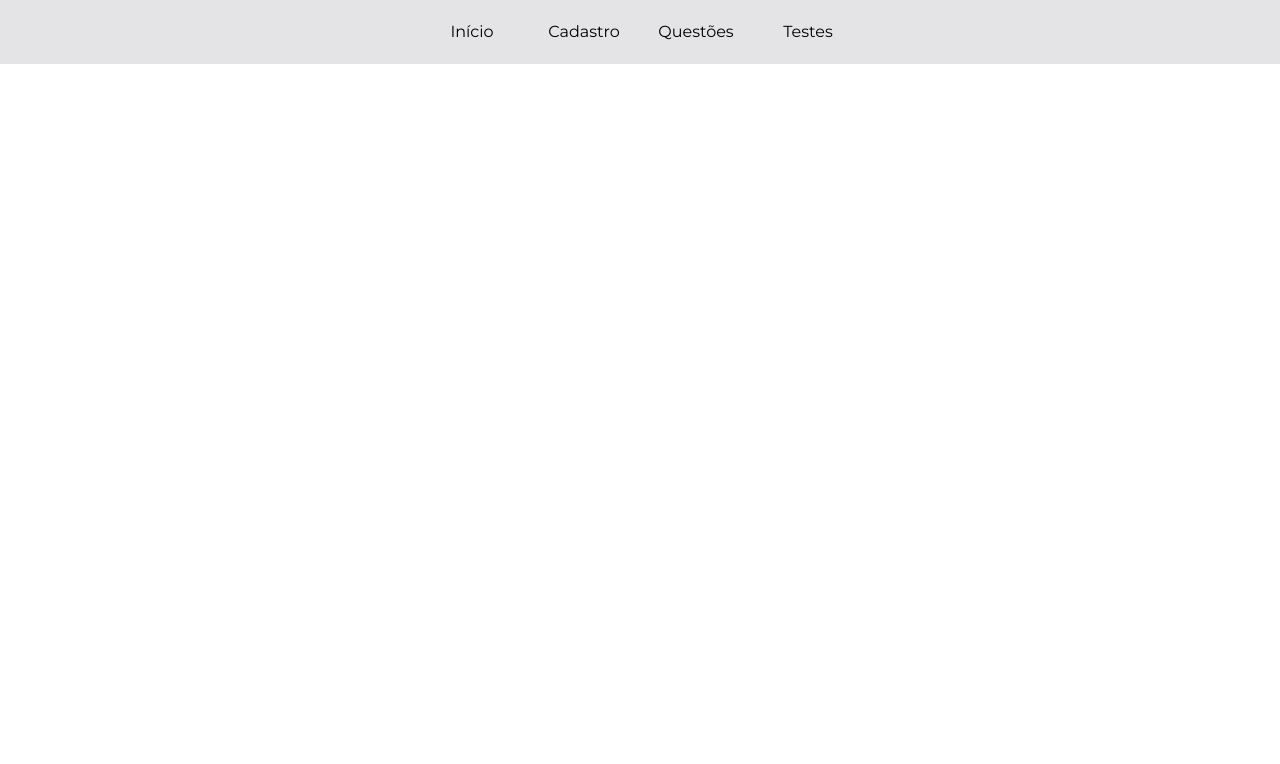
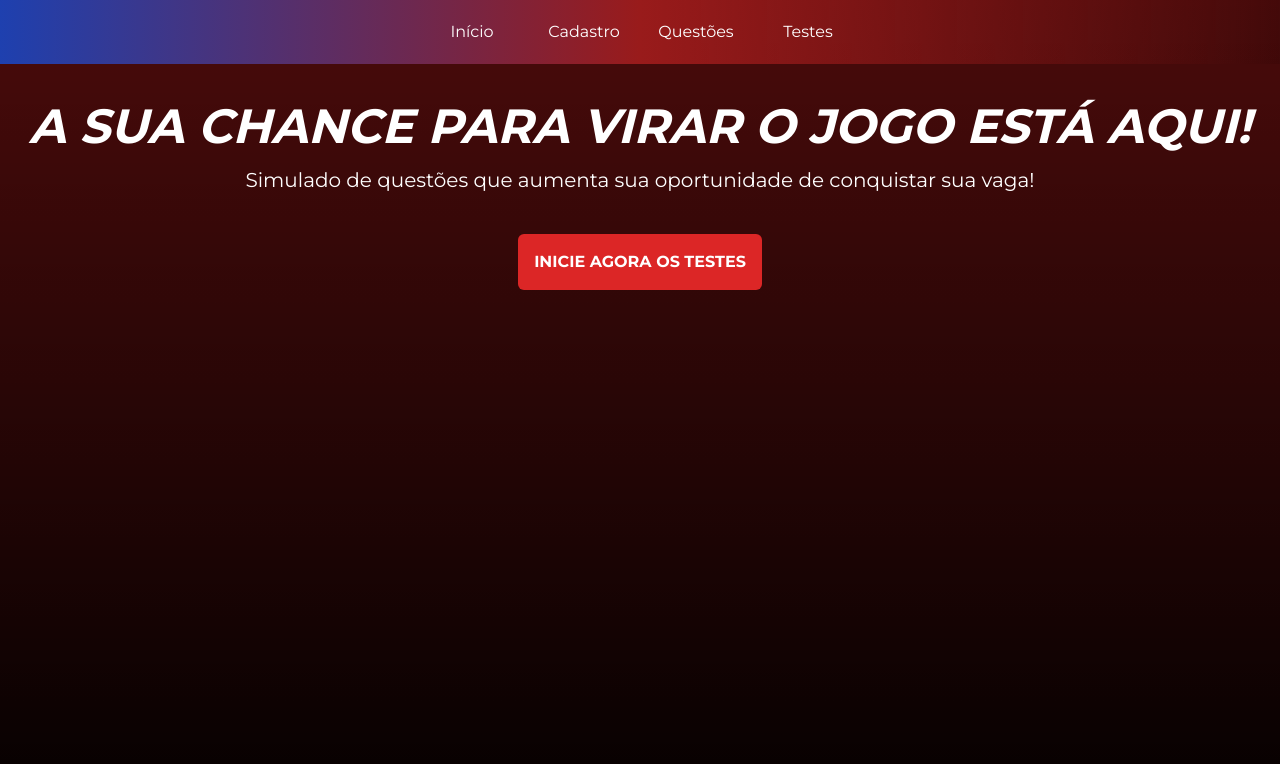
Before and after one commit to oliveirait/qeleva, a Next.js app: page / in a window 1280 px wide. Shown: the top 764 px of the page. Built offline with nearby package versions, Linux system fonts and the light colour scheme.

Commit message:
style: change layout color

```diff
--- a/src/app/cadastro/page.tsx
+++ b/src/app/cadastro/page.tsx
@@ -182,9 +182,9 @@ export default function Cadastro () {
 
   return (
 
-    <div className="flex flex-col items-center justify-center m-4 ">
+    <div className=" flex flex-col items-center justify-center m-4 ">
 
-      <h1 className="font-bold text-2xl my-4">
+      <h1 className="text-white font-bold text-2xl my-4">
         {layoutNames.pages.cadastro.title}
       </h1>
 
@@ -276,10 +276,11 @@ export default function Cadastro () {
 
 
       </form>
+
       <button
         type="submit"
         onClick={addQuestionsV2}
-        className="h-12 w-[350px] bg-green-800 rounded-lg m-8 md:w-[768px] xl:w-[1200px] shadow-md shadow-black"
+        className="h-16 w-[350px] bg-green-700 hover:bg-green-500 duration-200 rounded-lg  md:w-[768px] xl:w-[1200px] shadow-md shadow-black rounded-md p-4"
       >
         <p className="font-bold text-white ">{layoutNames.pages.cadastro.button}</p>
       </button>
--- a/src/app/layout.tsx
+++ b/src/app/layout.tsx
@@ -18,8 +18,8 @@ export default function RootLayout({
   children: React.ReactNode
 }) {
   return (
-    <html lang="pt-br">
-      <body className={montserrat.className}>
+    <html lang="pt-br" className='pt-16 bg-gradient-to-t from-black bg-red-950' >
+      <body className={montserrat.className} >
         <AppProvider>
           <ResultProvider>
             <Header />
--- a/src/app/page.tsx
+++ b/src/app/page.tsx
@@ -1,12 +1,24 @@
+import Link from "next/link";
 
 export default function Home() {
+
   return(
+   <section className="pt-16 flex w-full h-screen bg-gradient-to-t from-black bg-red-950">
 
-  <div >
-    <h1 className="">
+        <div className="w-full h-full items-start justify-center flex flex-col mt-[-300px]">
+          <div className="flex flex-col items-center justify-center w-full h-full gap-4 text-white">
+            <p className="italic text-5xl font-bold">A SUA CHANCE PARA VIRAR O JOGO ESTÁ AQUI!</p>
+            <p className="text-xl">Simulado de questões que aumenta sua oportunidade de conquistar sua vaga!</p>
+            <Link
+              href="/questoes"
+              className="flex hover:bg-red-400 items-center justify-center h-14 max-w-10xl bg-red-600 rounded-md p-4 mt-6 duration-200">
+              <p className="font-bold ">INICIE AGORA OS TESTES</p>
+            </Link>
 
-    </h1>
-  </div>
+          </div>
+        </div>
+
+    </section>
 
   )
 }
--- a/src/app/questoes/page.tsx
+++ b/src/app/questoes/page.tsx
@@ -35,12 +35,10 @@ export default function Questoes () {
   const [nivel, setNivel] = React.useState('')
   const [banca, setBanca] = React.useState('')
 
-
+  const emptyInData = [quantidade, area, materia, ano, nivel, banca].includes('')
 
   const questionQuery = async (e: any) => {
     e.preventDefault()
-
-    const emptyInData = [quantidade, area, materia, ano, nivel].includes('')
 
     if (emptyInData) {
       return alert('Preencha todos os campos!')
@@ -50,7 +48,7 @@ export default function Questoes () {
       quantidade, area, materia, ano, nivel, banca
     }
 
-    await axios.post(`http://${ipServer}:3333/randomSimulator`, dados)
+    await axios.post(`http://localhost:3333/randomSimulator`, dados)
       .then((response) => {
         if (response.data.retorno?.length > 0) {
           setData(response.data)
@@ -71,10 +69,10 @@ export default function Questoes () {
 
 
   return(
-    <div className="items-center justify-center flex flex-col gap-4">
-      <h1 className="p-8 font-bold text-2xl">Crie seu simulado</h1>
+    <div className="items-center justify-start flex flex-col gap-4 h-screen">
+      <h1 className="text-white p-8 font-bold text-2xl">Crie seu simulado</h1>
 
-      <div className="w-[350px] h-full md:w-[768px] xl:w-[1200px] m-2 grid md:grid-cols-3 bg-zinc-200 self-center rounded-xl p-8">
+      <div className="w-[350px] md:w-[768px] xl:w-[1200px] m-2 grid md:grid-cols-3 bg-gray-200 self-center rounded-xl p-8">
 
         <InputSelect title='Banca' value={banca} setValue={setBanca} arrValues={Options.banca} />
         <InputSelect title="Área" value={area} setValue={setArea} arrValues={Options.area}/>
@@ -84,10 +82,10 @@ export default function Questoes () {
         <InputSelect title='Quantidade de questões' value={quantidade} setValue={setQuantidade} arrValues={optionsQuantidade} />
       </div>
 
-      <div className="w-[350px] md:w-[768px] xl:w-[1200px] self-center">
-        <button
+      <div className={`w-[350px] md:w-[768px] xl:w-[1200px] self-center`}>
+        <button disabled={emptyInData}
           onClick={questionQuery}
-          className="bg-green-950 rounded-md p-4 hover:bg-green-600 duration-200">
+          className={`rounded-md p-4 duration-200 ${emptyInData ? `bg-gray-700 ` : `bg-green-700 hover:bg-green-500`}  `}>
           <p className="text-white font-bold " >Gerar simulado</p>
         </button>
       </div>
--- a/src/app/resultado/page.tsx
+++ b/src/app/resultado/page.tsx
@@ -9,7 +9,7 @@ export default function Resultado () {
   const { result } = useContext(ResultContext)
 
   return (
-    <div className="w-full h-full flex items-center justify-center">
+    <div className=" w-full h-full flex items-center justify-center">
       <div>
         <div className="items-center justify-center h-[500px] w-[600px] bg-zinc-200 flex m-4 rounded-md shadow-md shadow-black p-4">
           <h1>Resultado</h1>
--- a/src/app/simulado/page.tsx
+++ b/src/app/simulado/page.tsx
@@ -41,7 +41,7 @@ export default function Simulado () {
   return (
 
 
-    <div className="flex flex-col items-center justify-center bg-zinc-100">
+    <div className=" flex flex-col items-center justify-center ">
       <div className=" w-[350px] md:h-[500px] md:w-[768px] xl:w-[1000px] rounded-xl ">
 
           { data.retorno?.length > 0 ?
--- a/src/app/testes/page.tsx
+++ b/src/app/testes/page.tsx
@@ -1,8 +1,8 @@
 
 export default function Testes () {
   return(
-    <div className="flex items-center justify-center w-full h-full">
-      <h1 className="text-xl">Minhas questões</h1>
+    <div className="flex items-start justify-center w-full h-screen pt-10">
+        <h1 className="text-xl text-white">Minhas questões</h1>
     </div>
   )
 }
--- a/src/components/header/index.tsx
+++ b/src/components/header/index.tsx
@@ -4,12 +4,12 @@ import { layoutNames } from "@/utils/options"
 
 export const Header = () => {
     return (
-        <nav className="flex bg-zinc-200 h-16 w-full items-center justify-center">
-            <div className="h-full flex flex-row items-center justify-center w-[350px] md:w-[768px] xl:w-[1200px] ">
+        <nav className="fixed top-0 z-10 flex h-16 w-full items-center justify-center bg-gradient-to-r from-blue-800 via-red-800">
+            <div className="h-full w-full flex flex-row items-center justify-center md:w-[768px] xl:w-[1200px] border-white">
                 {
                     layoutNames.pathname.map((m, k) =>
                       <Link href={m.path} key={k}>
-                        <div className=" w-28 flex flex-row gap-4 rounded-md h-12 items-center justify-center hover:scale-105 ease-in duration-100 p-2 hover:bg-black hover:text-white">
+                        <div className=" w-28 flex flex-row gap-4 rounded-md h-12 items-center justify-center hover:scale-105 ease-in duration-100 p-2 hover:bg-black text-white">
                           <p>{m.name}</p>
                         </div>
                       </Link>
```
